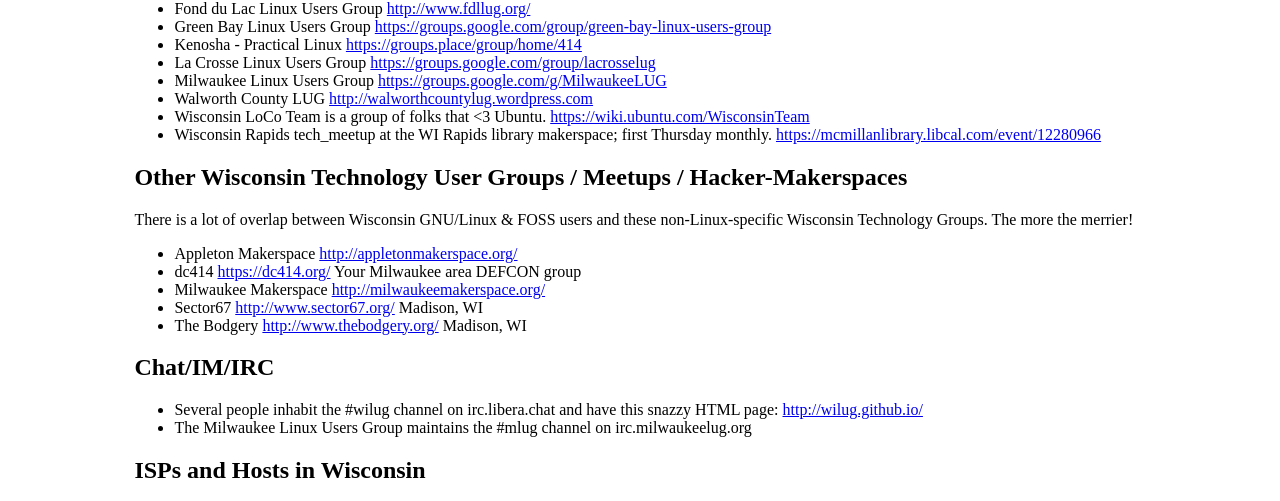
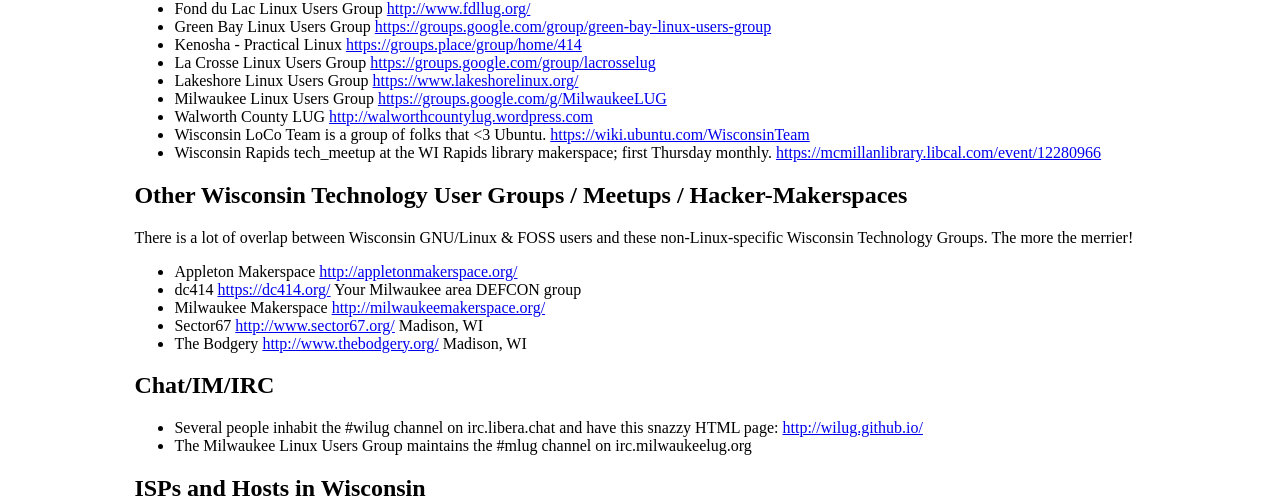
Before and after one commit to wisconsinlinux/wisconsinlinux.github.io, a plain HTML site: page index.html in a window 1280 px wide. Shown: the part 233-734 px from the top of the page. Drawn offline with Linux system fonts and the light colour scheme.

Commit message:
Adds https://www.lakeshorelinux.org/

```diff
--- a/index.html
+++ b/index.html
@@ -41,6 +41,7 @@
                     <li>Green Bay Linux Users Group <a href="https://groups.google.com/group/green-bay-linux-users-group">https://groups.google.com/group/green-bay-linux-users-group</a></li>
                     <li>Kenosha - Practical Linux <a href="https://groups.place/group/home/414">https://groups.place/group/home/414</a>
                     <li>La Crosse Linux Users Group <a href="https://groups.google.com/group/lacrosselug">https://groups.google.com/group/lacrosselug</a></li>
+                    <li>Lakeshore Linux Users Group <a href="https://www.lakeshorelinux.org/">https://www.lakeshorelinux.org/</a></li>
                     <li>Milwaukee Linux Users Group <a href="https://groups.google.com/g/MilwaukeeLUG">https://groups.google.com/g/MilwaukeeLUG</a></li>
                     <li>Walworth County LUG <a href="http://walworthcountylug.wordpress.com">http://walworthcountylug.wordpress.com</a></li>
                     <li>Wisconsin LoCo Team is a group of folks that &lt;3 Ubuntu. <a href="https://wiki.ubuntu.com/WisconsinTeam">https://wiki.ubuntu.com/WisconsinTeam</a></li>
```
